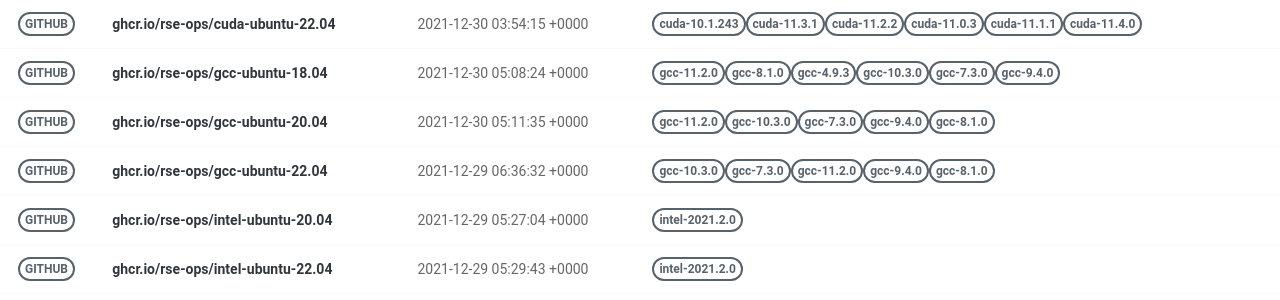
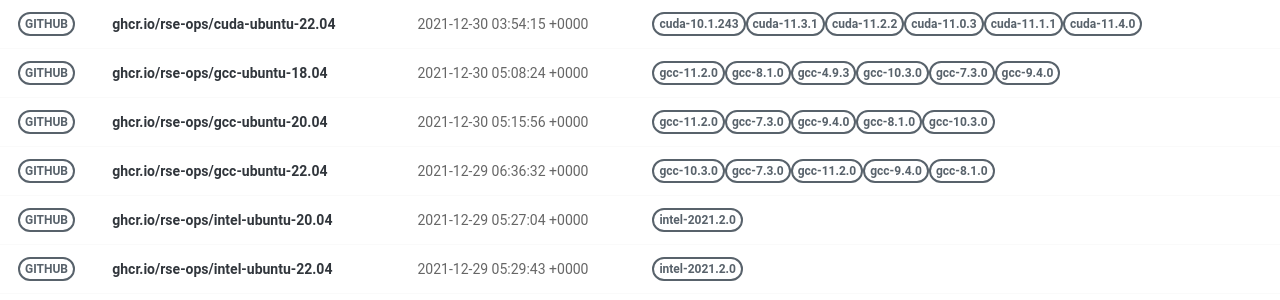
Before and after one commit to rse-ops/docker-images, a Jekyll site: the page built from pages/index.md, in a window 1280 px wide. Shown: the part 326-626 px from the top of the page. Built offline with Jekyll 4.4.1, drawn with Linux system fonts in a browser that asks for light colours; nearby versions of some CDN libraries.

Commit message:
Automated push to update library 2021-12-30

```diff
--- a/_library/ghcr.io-rse-ops-gcc-ubuntu-20.04.md
+++ b/_library/ghcr.io-rse-ops-gcc-ubuntu-20.04.md
@@ -1,7 +1,7 @@
 ---
 layout: container
 name: ghcr.io/rse-ops/gcc-ubuntu-20.04
-updated_at: 2021-12-30 05:11:35.943270
+updated_at: 2021-12-30 05:15:56.365988
 
 
 container_url: https://github.com/orgs/rse-ops/packages/container/package/gcc-ubuntu-20.04
```
Also changed, not shown: other parts of _library/ghcr.io-rse-ops-gcc-ubuntu-20.04.md (+3 -3 lines).
